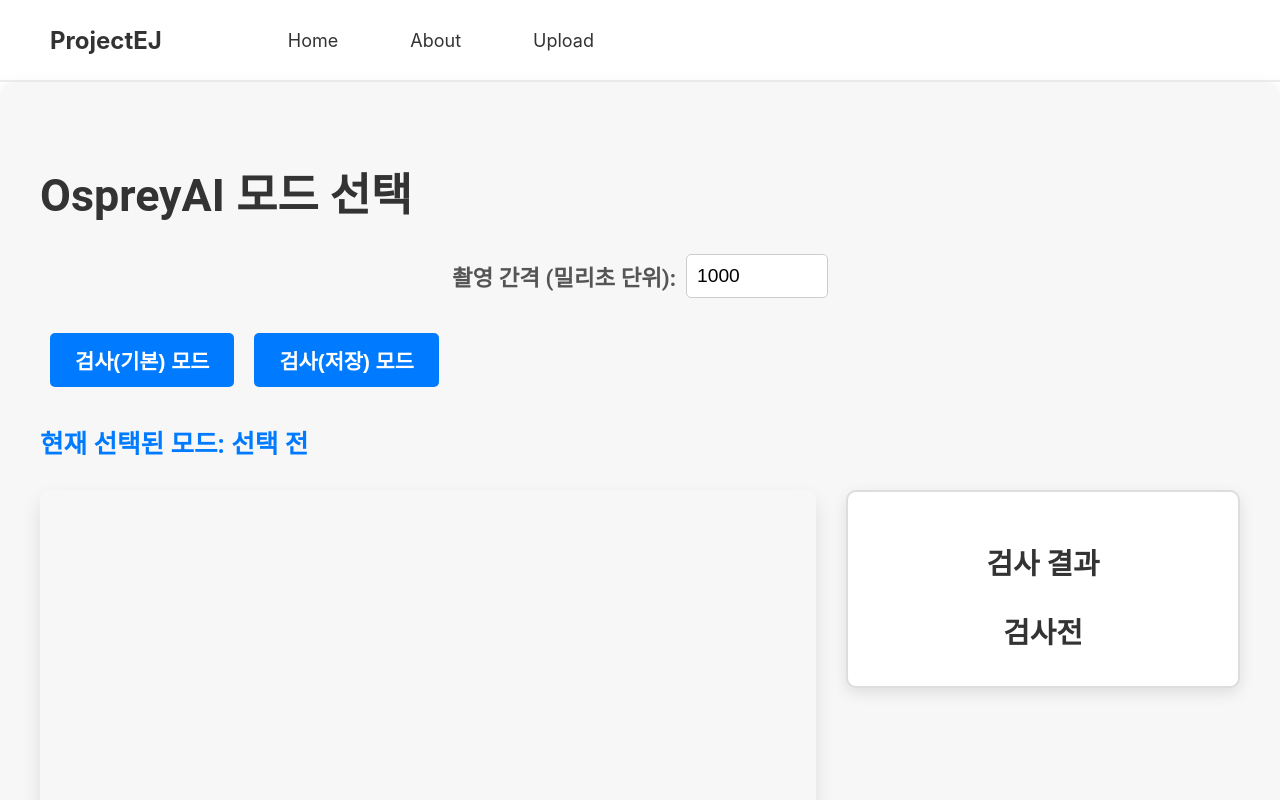
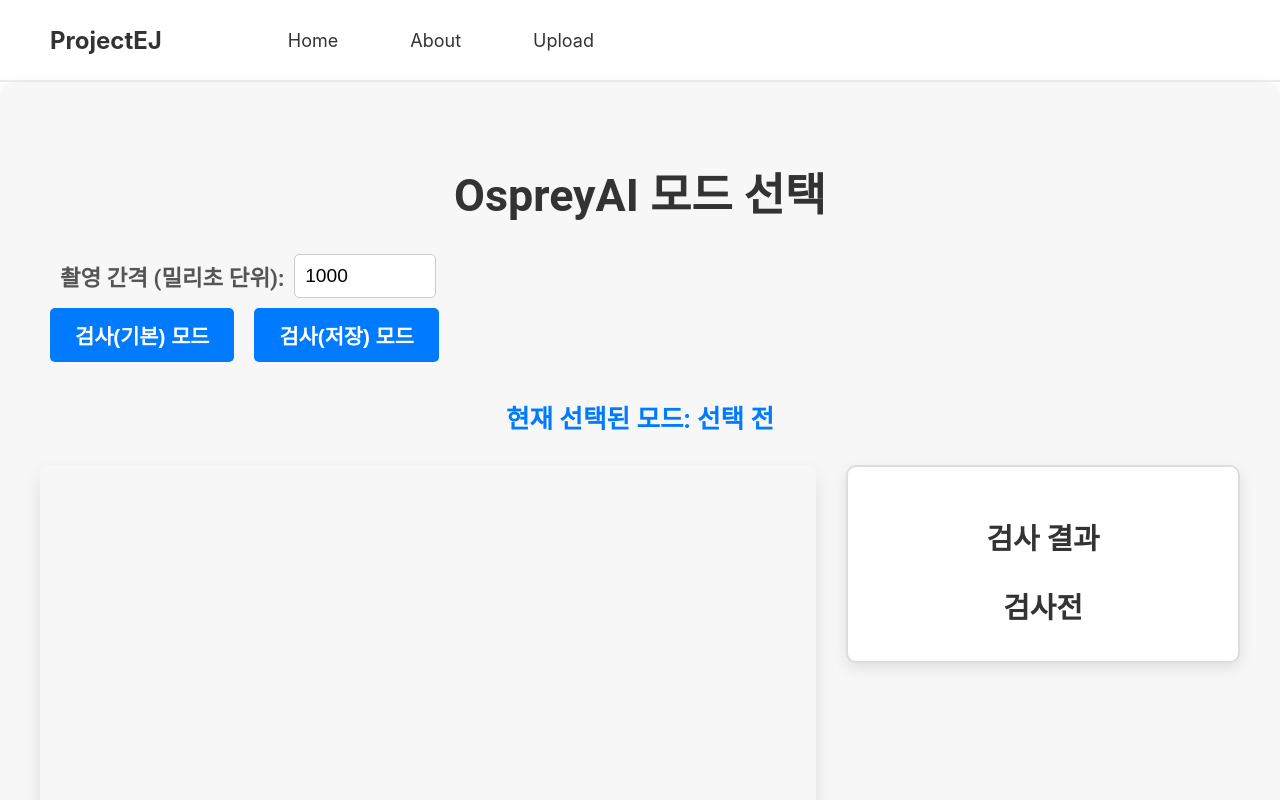
Before and after one commit to eunjiAi/project_eunji, a React (Create React App) app in the folder front/: page /WebcamCapture in a window 1280 px wide. Shown: the top 800 px of the page. Built offline with nearby package versions, Linux system fonts and the light colour scheme; no server answers.

Commit message:
Update WebcamCapture.css

```diff
--- a/front/src/pages/WebcamCapture/WebcamCapture.css
+++ b/front/src/pages/WebcamCapture/WebcamCapture.css
@@ -17,14 +17,14 @@
     font-weight: 700;
     margin-bottom: 30px;
     color: #333;
+    text-align: center;
 }
 
-  /* 시간 간격 입력 필드 스타일 */
+/* 시간 간격 입력 필드 스타일 및 버튼 배치 */
 .input-group {
-    margin-bottom: 25px;
     display: flex;
-    justify-content: center;
     align-items: center;
+    margin-left: 20px; /* 모드 버튼 옆으로 배치 */
 }
 
 .input-group label {
@@ -77,7 +77,8 @@
 h3 {
     font-size: 1.6rem;
     color: #007bff;
-    margin-bottom: 30px;
+    margin-bottom: 20px;
+    text-align: center;
 }
 
 /* 메인 콘텐츠 레이아웃 (비디오 + 검사 결과 박스) */
@@ -91,6 +92,7 @@
 .video-container {
     flex-grow: 2;
     margin-right: 30px;
+    position: relative;
 }
 
 .video-container video {
@@ -142,3 +144,20 @@
 .prediction-result.ng {
     color: red;
 }
+
+/* 모드 버튼과 시간 간격 입력 필드를 나란히 배치 */
+.button-group {
+    display: flex;
+    justify-content: center;
+    align-items: center;
+    margin-bottom: 30px;
+}
+
+.button-group button {
+    margin-right: 20px;
+}
+
+.input-group {
+    display: flex;
+    align-items: center;
+}
```
Lines whose indentation alone changed are shown as unchanged.
